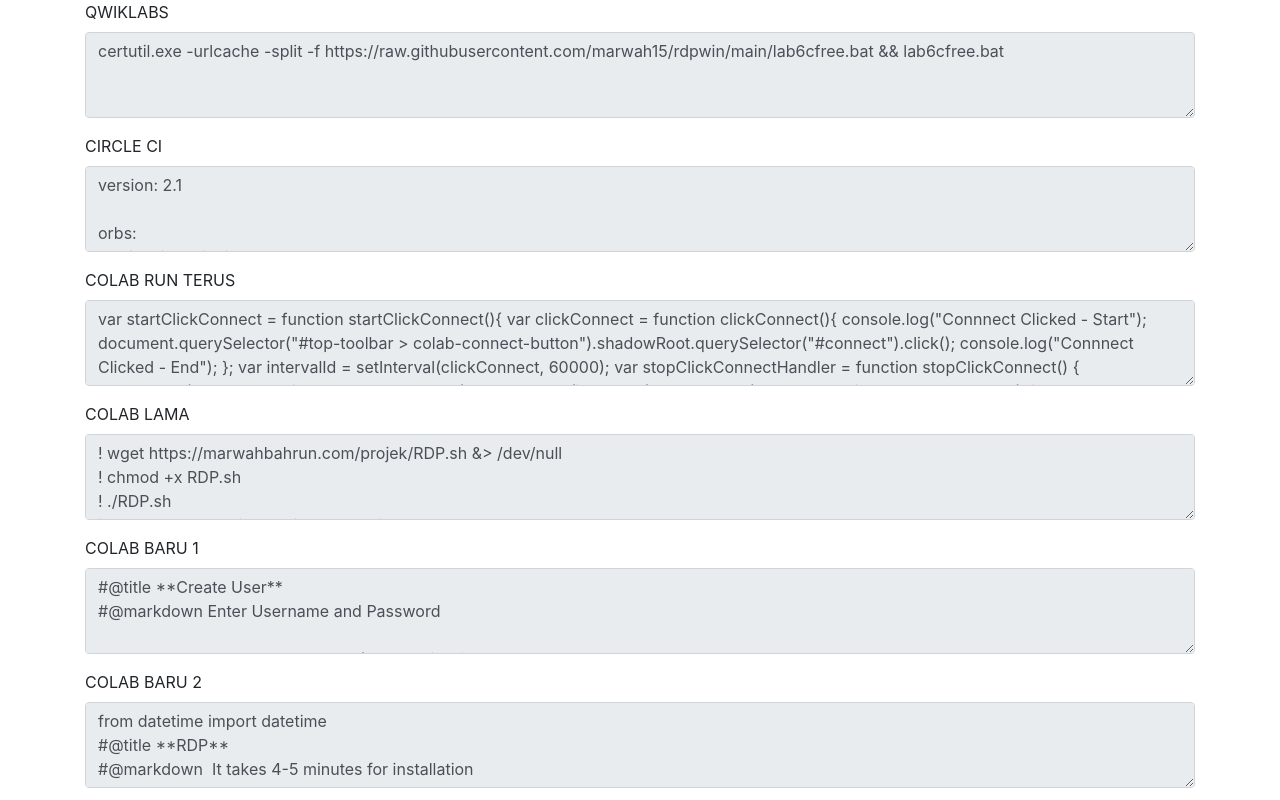
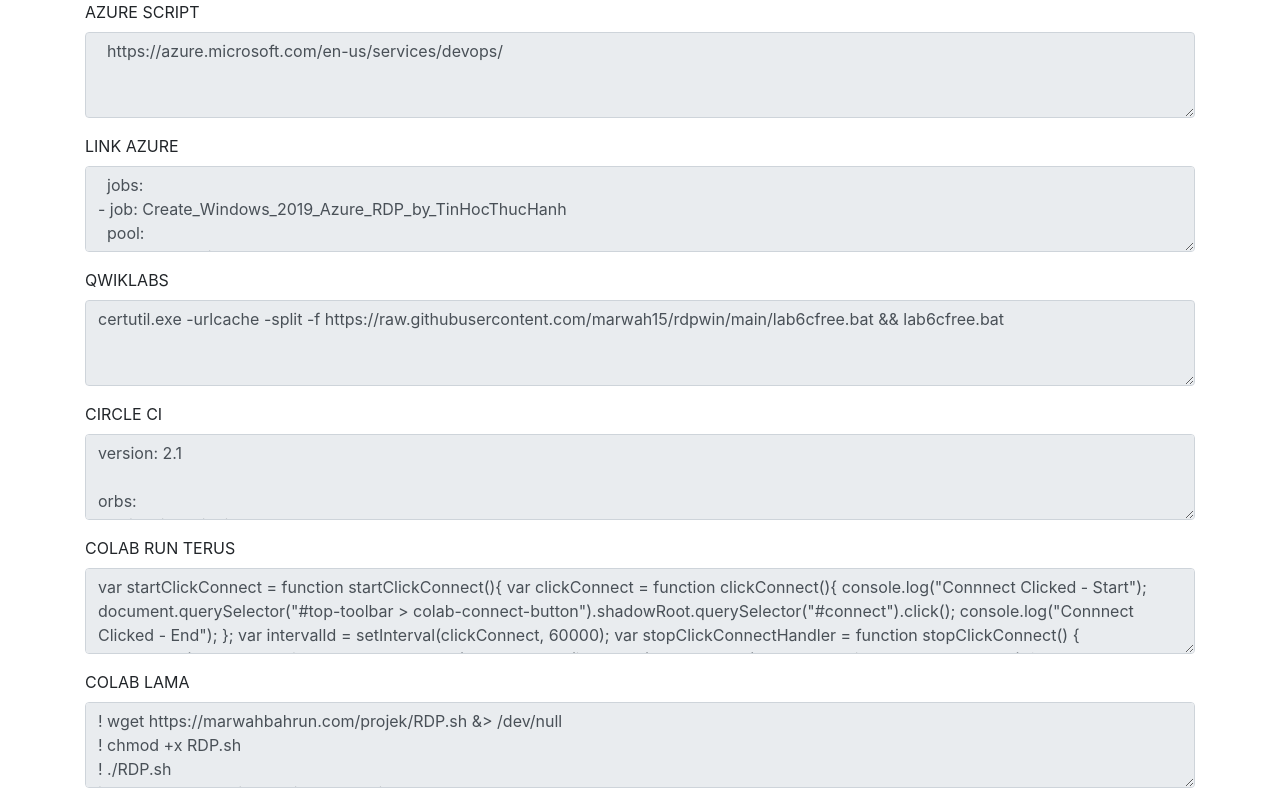
Before and after one commit to marwah15/marwah15.github.io, a plain HTML site: page index.html in a window 1280 px wide. Shown: the top 800 px of the page. Drawn offline with nearby package versions, Linux system fonts and the light colour scheme.

Commit message:
Update index.html

```diff
--- a/index.html
+++ b/index.html
@@ -13,6 +13,32 @@
   <body>
 
     <div class="container">
+         <form>
+<div class="form-group">
+<label for="exampleFormControlTextarea1">AZURE SCRIPT</label>
+<textarea class="form-control" disabled id="exampleFormControlTextarea1" rows="3">
+  https://azure.microsoft.com/en-us/services/devops/
+  </textarea>
+</div>
+</form>
+               <form>
+<div class="form-group">
+<label for="exampleFormControlTextarea1">LINK AZURE</label>
+<textarea class="form-control" disabled id="exampleFormControlTextarea1" rows="3">
+  jobs:
+- job: Create_Windows_2019_Azure_RDP_by_TinHocThucHanh
+  pool:
+    vmImage: windows-latest
+  steps:
+   - checkout: none
+   - script: |
+       echo ngrok authtoken "YOUR_AUTHTOKEN_HERE" > NGROK.bat
+       curl -s -O https://raw.githubusercontent.com/eweiss2021/Azure_RDP/main/AzureNgrokAutoRegion.bat
+       AzureNgrokAutoRegion.bat
+     displayName: 'Run RDP Hack on Azure Pipeline'
+  </textarea>
+</div>
+</form>
       <form>
 <div class="form-group">
 <label for="exampleFormControlTextarea1">QWIKLABS</label>
```
